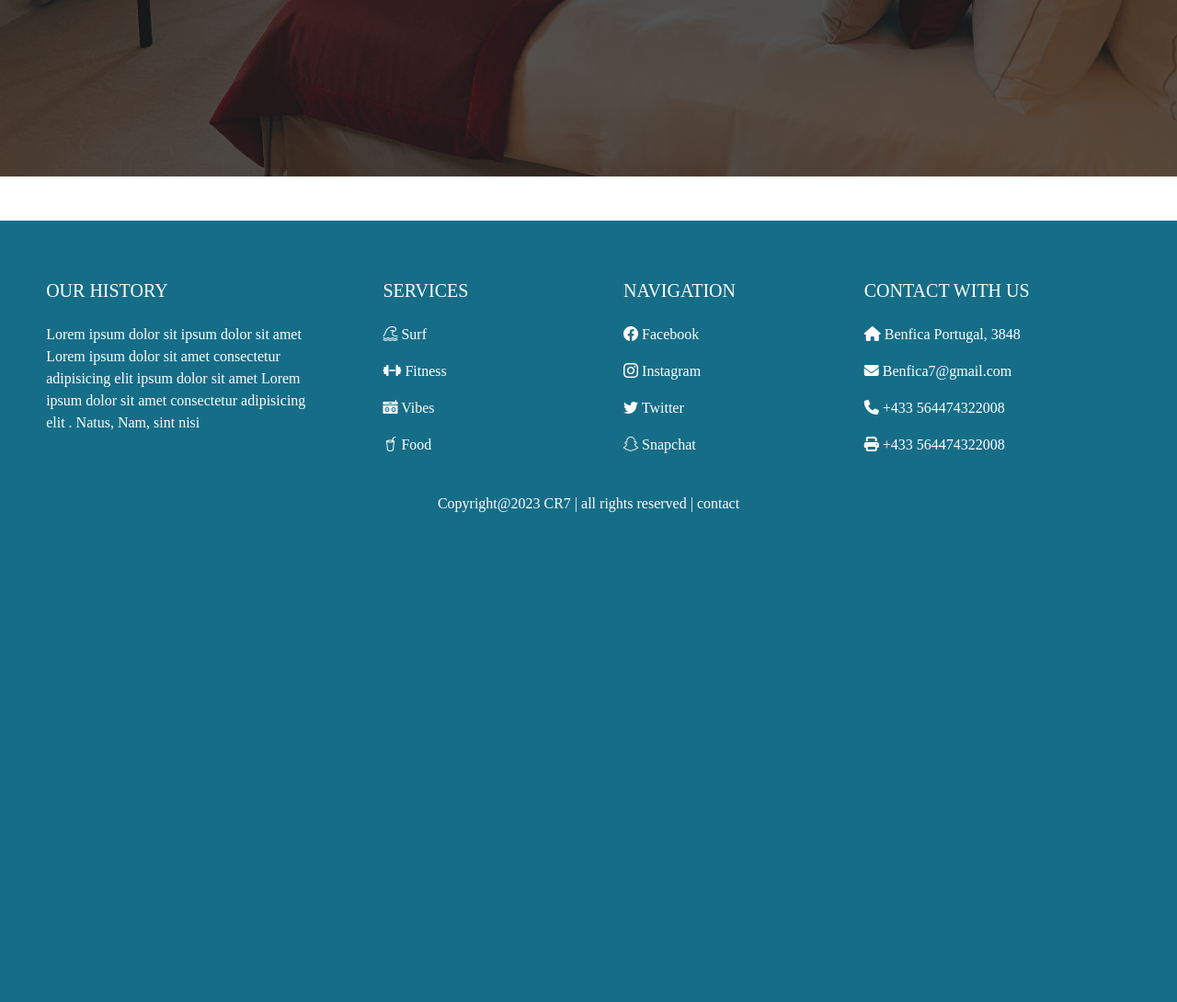
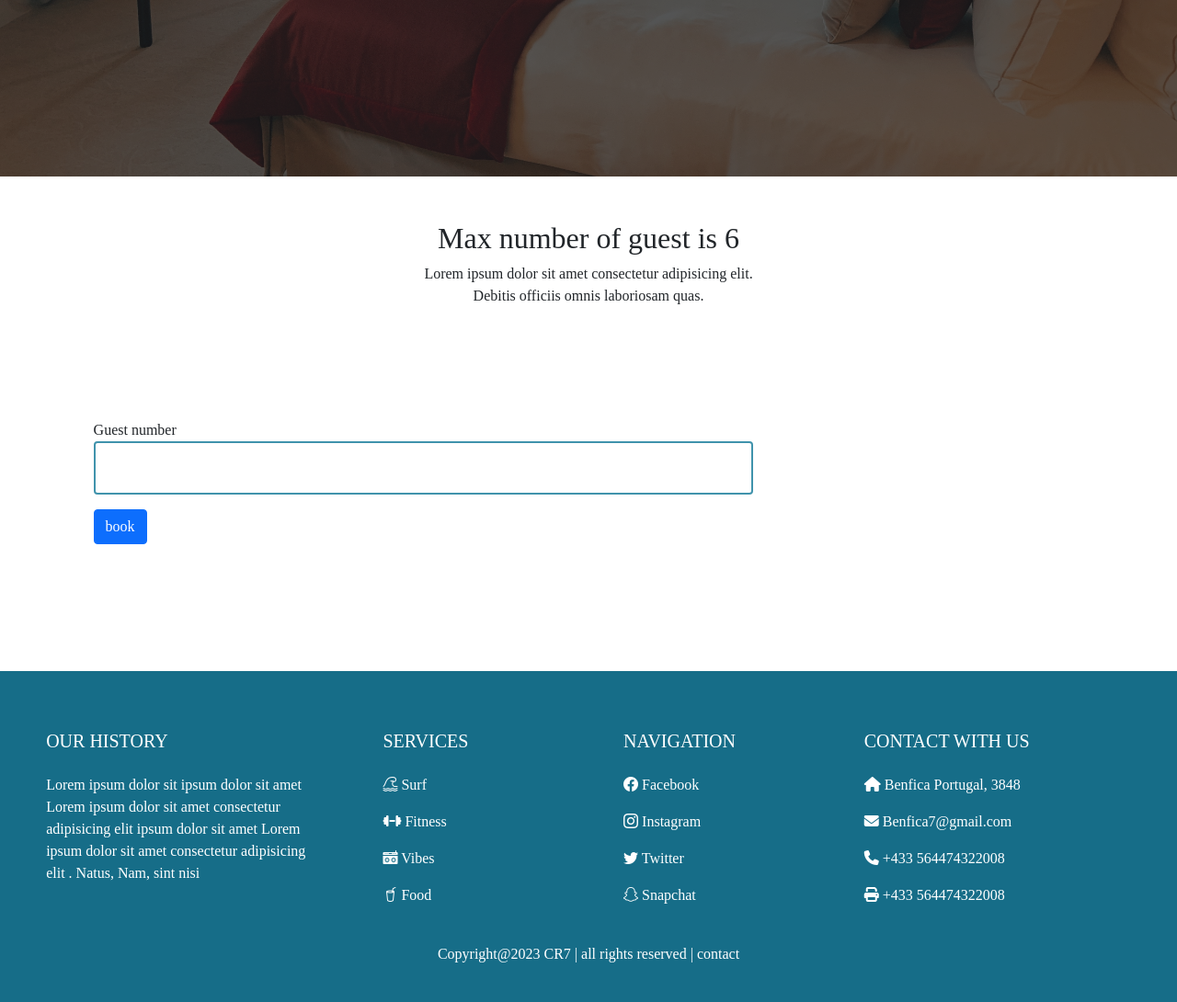
Before and after one commit to jalal-lagdimi/HOTEL-booking, a PHP site: page /HOTEL-booking/views/guest.php in a window 1280 px wide. Shown: the part 608-1698 px from the top of the page at 92% size. Before the commit the page ends 1165 px from the top, so only its background shows below. Run offline with PHP 8.4, Linux system fonts and the light colour scheme; some libraries are stand-ins or nearby versions.

Commit message:
add guest frontend

```diff
--- a/views/guest.php
+++ b/views/guest.php
@@ -58,6 +58,36 @@
   </div>
 </div>
 
+<!-- GUEST FORM -->
+
+  <div class="container">
+    <div class="row">
+      <div class="col-md-12 mt-5">
+        <div class="section-header text-center pb-3">
+          <h2>Max number of guest is 6</h2>
+          <p>Lorem ipsum dolor sit amet consectetur adipisicing elit. <br> Debitis officiis omnis laboriosam quas.</p>
+        </div>
+      </div>
+    </div>
+    </div>
+
+
+
+
+
+<div  class="form-area">
+  <div class="container">
+    <div class="col-4 col-md-8  justify-content-center" >
+      <label for="">Guest number</label>
+      <div class="form-floating mb-3">
+        <input class="form-control" type="number" id="guestNumber" min="0" max="6" required/>
+      </div>
+        <div id="guestInfo"></div>
+        <button type="submit" class="btn btn-primary">book</button>
+    </div>
+  </div>
+</div>
+
 
  <!-- FOOTER -->
 
@@ -98,6 +128,5 @@
   <p class="text-center pt-4">Copyright@2023 CR7 | all rights reserved | contact </p>
  </footer>
  <script src="https://cdn.jsdelivr.net/npm/bootstrap@5.1.3/dist/js/bootstrap.bundle.min.js" integrity="sha384-ka7Sk0Gln4gmtz2MlQnikT1wXgYsOg+OMhuP+IlRH9sENBO0LRn5q+8nbTov4+1p" crossorigin="anonymous"></script>
- <script src="./views/js/book.js"></script>
-</body>
+ <script src="./views/js/guest.js"></script>
 </html>
--- /dev/null
+++ b/views/js/guest.js
@@ -0,0 +1,27 @@
+var guestNumber = document.getElementById("guestNumber");
+var guestInfo = document.getElementById("guestInfo");
+
+
+guestNumber.addEventListener('input', function() {
+
+    let i = 0;
+
+    if (guestNumber.value !== "") {
+        guestInfo.innerHTML = "";
+        while(i < guestNumber.value){
+            guestInfo.innerHTML +=
+        `
+        <label class="mb-1">Full Name of guest ${i+1}</label>
+        <input class="form-control" type="text"/>
+
+        <label class="mb-1">Birthday of guest ${i+1}</label>
+        <input class="form-control" type="date"/>
+
+        <hr>`
+
+        i++
+        }
+    } else {
+        guestInfo.innerHTML = "";
+    }
+});
```
